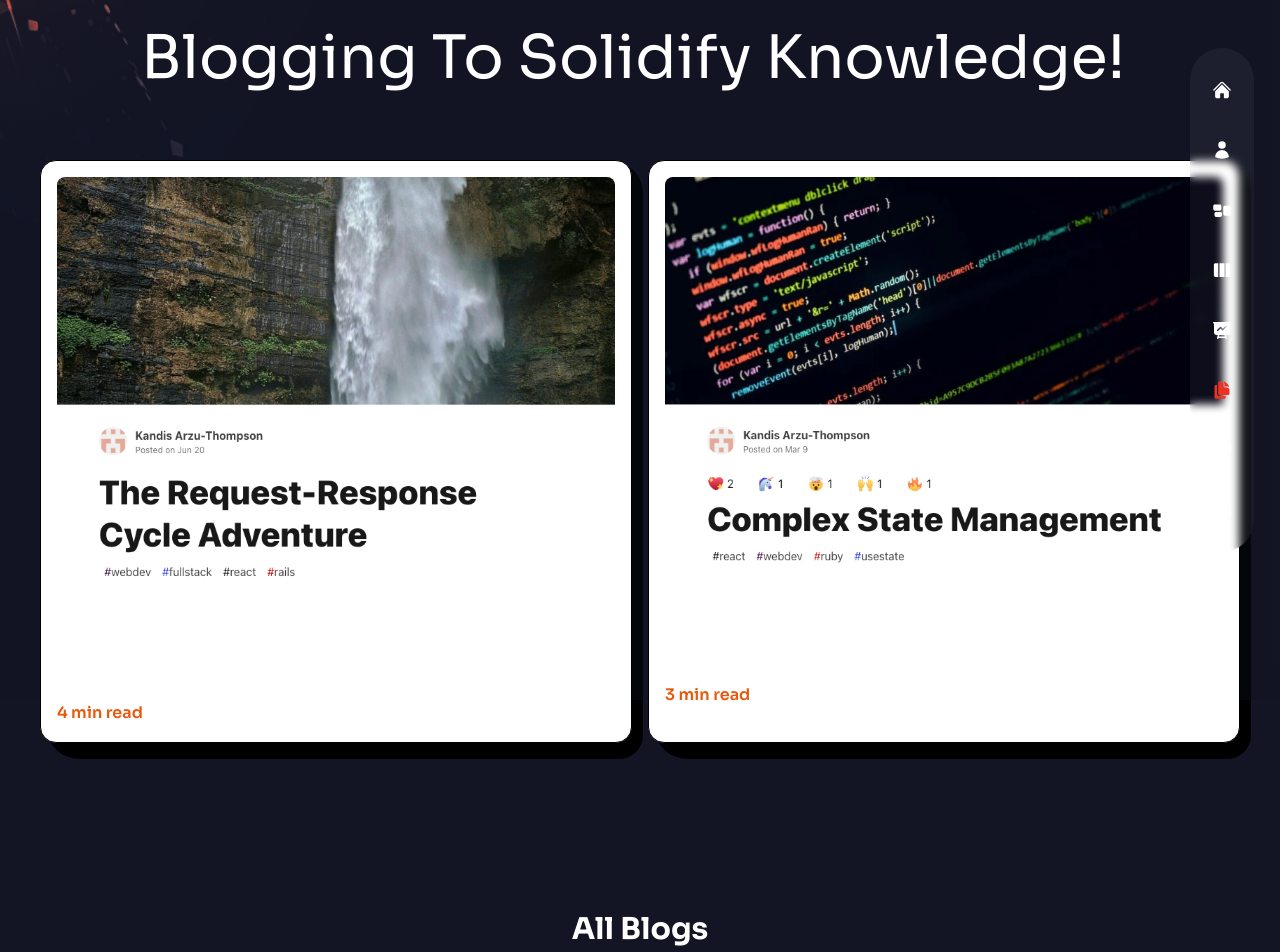
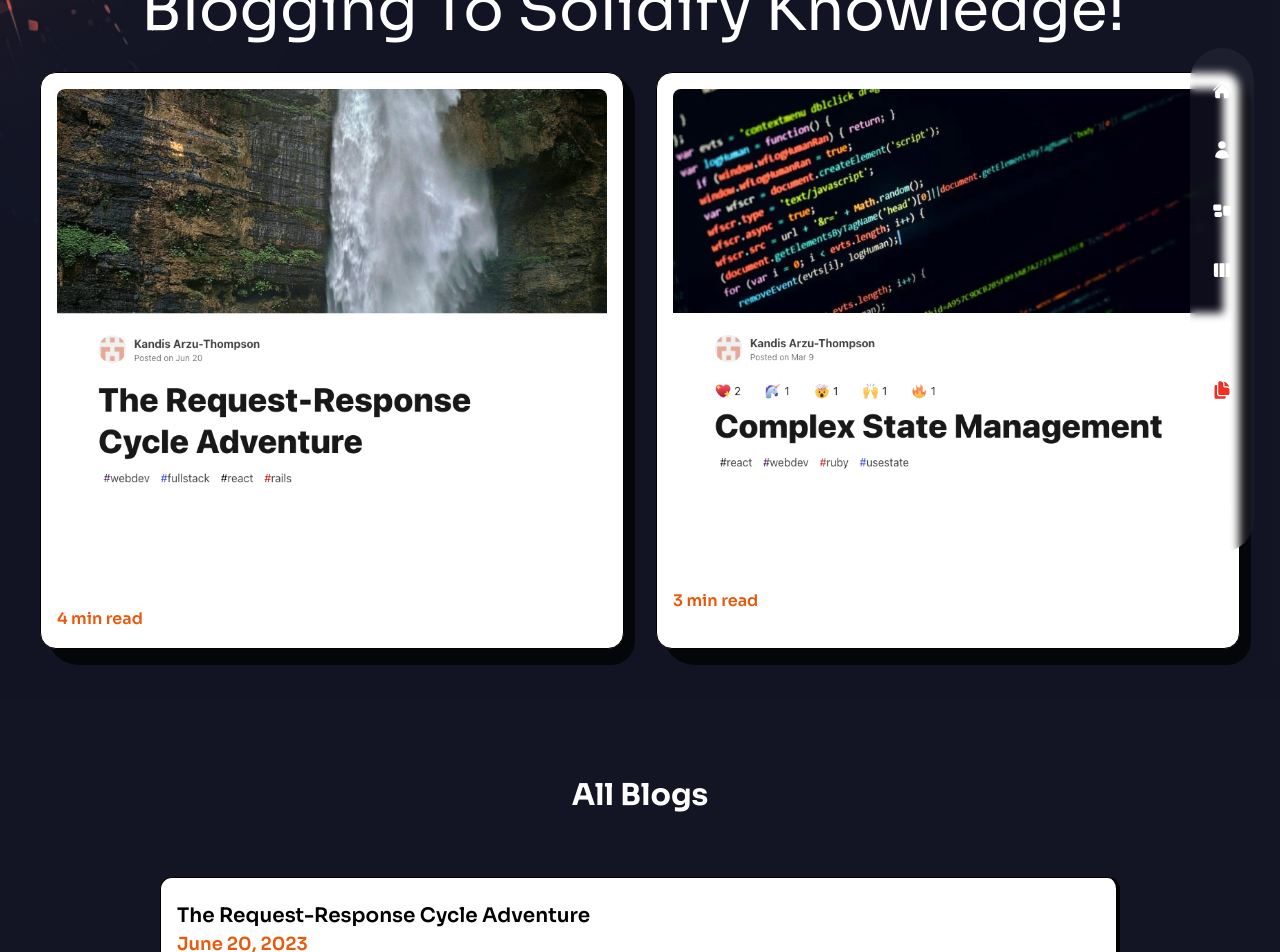
Before and after one commit to PhoenixMomof2/next_portfolio_kat, a Next.js app: page /blogs in a window 1280 px wide. Shown: the part 100-1052 px from the top of the page. Built offline with nearby package versions, Linux system fonts and the light colour scheme.

Commit message:
exploring layout options

```diff
--- a/app/blogs/page.tsx
+++ b/app/blogs/page.tsx
@@ -11,78 +11,63 @@ import blog3 from "../../public/blog3.png";
 import blog4 from "../../public/blog4.png";
 import blog5 from "../../public/blog5.png";
 import blog6 from "../../public/blog6.png";
-import { } from "typescript";
 
 const FramerImage = motion(Image);
 
-// const MovingImg: React.FC<{ title: string; img: StaticImageData; link: string; }> = ({
-//   title,
-//   img,
-//   link
-// }) => {
-//   const x = useMotionValue(0);
-//   const y = useMotionValue(0);
-//   const imgRef = useRef(null);
+const MovingImg: React.FC<{ title: string; img: StaticImageData; link: string; }> = ({
+  title,
+  img,
+  link
+}) => {
+  const x = useMotionValue(0);
+  const y = useMotionValue(0);
+  const imgRef = useRef<HTMLDivElement | null>(null);
 
-//   function handleMouse(event: any) {
-//     if (imgRef.current) imgRef.current.style.display = "inline-block";
-//     x.set(event.pageX);
-//     y.set(-150);
-//   }
+  function handleMouse(event: any) {
+    if (imgRef.current) imgRef.current.style.display = "inline-block";
+    x.set(event.pageX);
+    y.set(-150);
+  }
 
-//   function handleMouseLeave(event: any) {
-//     if (imgRef.current) imgRef.current.style.display = "none";
-//     x.set(0);
-//     y.set(0);
-//   }
+  function handleMouseLeave(event: any) {
+    if (imgRef.current) imgRef.current.style.display = "none";
+    x.set(0);
+    y.set(0);
+  }
 
-//   const divStyle = {
-//     x: x,
-//     y: y,
-//     initial: { opacity: 0 },
-//     whileInView: { opacity: 1, transition: { duration: 0.2 } }
-//   };
+  const divStyle = {
+    x: x,
+    y: y,
+    initial: { opacity: 0 },
+    whileInView: { opacity: 1, transition: { duration: 0.2 } }
+  };
 
-//   return (
-//     <Link
-//       href={link}
-//       target="_blank"
-//       onMouseMove={handleMouse}
-//       onMouseLeave={handleMouseLeave}
-//     >
-//       <h2 className="capitalize text-xl font-semibold hover:underline">
-//         {title}
-//       </h2>
-//       <motion.div
-//         style={divStyle}
-//         initial={{ opacity: 0 }}
-//         whileInView={{ opacity: 1, transition: { duration: 0.2 } }}
-//         ref={imgRef as any}
-//       >
-//         <Image
-//           src={img}
-//           alt={title}
-//           className="z-10 hidden absolute w-96 h-auto rounded-lg md:!hidden"
-//           priority
-//           sizes="(max-width: 768px) 100vw, (max-width: 1200px) 50vw, 50vw"
-//         />
-//       </motion.div>
-//       {/* <FramerImage
-//         style={divStyle}
-//         initial={{ opacity: 0 }}
-//         whileInView={{ opacity: 1, transition: { duration: 0.2 } }}
-//         ref={imgRef as any}
-//         src={img}
-//         alt={title}
-//         className="z-10 hidden absolute w-96 h-auto rounded-lg md:!hidden"
-//         priority
-//         sizes="(max-width: 768px) 100vw,
-//             (max-width: 1200px) 50vw,
-//             50vw"
-//       /> */}
-//     </Link>
-//   );
-// };
+  return (
+    <Link
+      href={link}
+      target="_blank"
+      onMouseMove={handleMouse}
+      onMouseLeave={handleMouseLeave}
+    >
+      <h2 className="capitalize text-xl font-semibold hover:underline">
+        {title}
+      </h2>
+      <FramerImage
+        style={divStyle}
+        initial={{ opacity: 0 }}
+        whileInView={{ opacity: 1, transition: { duration: 0.2 } }}
+        ref={imgRef as any}
+        src={img}
+        alt={title}
+        className="z-10 hidden absolute w-96 h-auto rounded-lg md:!hidden"
+        priority
+        sizes="(max-width: 768px) 100vw,
+            (max-width: 1200px) 50vw,
+            50vw"
+      />
+    </Link>
+  );
+};
 
 const Blog: React.FC<{ img: StaticImageData; title: string; date: string; link: string }> = ({
   img,
@@ -95,11 +80,11 @@ const Blog: React.FC<{ img: StaticImageData; title: string; date: string; link:
       initial={{ y: 200 }}
       whileInView={{ y: 0, transition: { duration: 0.5, ease: "easeInOut" } }}
       viewport={{ once: true }}
-      className="relative w-full p-4 py-6 my-2 rounded-xl flex items-center
+      className="relative w-[75%] p-4 py-6 my-2 rounded-xl flex
         justify-between bg-white text-black first:mt-0 border border-solid border-black
         border-r-4 border-b-4 dark:border-white dark:bg-black dark:text-white sm:flex-col"
     >
-      {/* <MovingImg title={title} img={img} link={link} /> */}
+      <MovingImg title={title} img={img} link={link} />
       <span className="text-orange-600 text-lg font-semibold pl-4 sm:self-start sm:pl-0 xs:text-sm">
         {date}
       </span>
@@ -147,12 +132,12 @@ const FeaturedBlog: React.FC<{ img: StaticImageData; title: string; time: string
 
 const BlogsPage: React.FC = () => {
   return (
-    <div className="h-full bg-primary/30 py-32 text-center xl:text-left">
+    <div className="h-full bg-primary/30 pt-20 text-center xl:text-left">
           <AnimatedText
             text="Blogging To Solidify Knowledge!"
             className="mb-16 lg:!text-6xl sm:mb-8 sm:!text-5xl xs:!text-3xl"
           />
-          <ul className="grid grid-cols-2 gap-4 p-10">
+          <ul className="grid grid-cols-2 gap-8 px-10">
             <FeaturedBlog
               img={blog6}
               title="The Request-Response Cycle Adventure"
--- a/app/components/Education.tsx
+++ b/app/components/Education.tsx
@@ -1,6 +1,32 @@
+'use client'
+
 import React, { useRef } from 'react'
 import { useScroll, motion } from "framer-motion"
-import LiIcon from './LiIcon'
+// import LiIcon from './LiIcon'
+
+const LiIcon: React.FC = () => {
+  const htmlReference = useRef<HTMLElement | null>(null);
+
+  const {scrollYProgress} = useScroll(
+    {
+      target: htmlReference,
+      offset: ["center end", "center center"]
+    }
+  )
+
+  return (
+    <figure className="absolute left-0 stroke-black dark:stroke-orange-300" ref={htmlReference}>
+      <svg className="-rotate-90 md:w-[60px] md:h-[60px] xs:w-[40px] xs:h-[40px]" width="75" height="75" viewBox="0 0 100 100">
+        <circle cx="75" cy="50" r="20" className="stroke-red-500 stroke-1 fill-none"/>
+        <motion.circle cx="75" cy="50" r="20" className="stroke-[5px] fill-white/90"
+        style={{
+          pathLength : scrollYProgress
+        }}/>
+        <circle cx="75" cy="50" r="10" className="animate-pulse stroke-1 fill-red-500"/>
+      </svg>
+    </figure>
+  )
+}
 
 interface DetailsProps {
   type: string;
@@ -59,7 +85,7 @@ const Education: React.FC = () => {
               />
               <Details
               type="Software Engineering Certificate"
-              time="June 2022-2023"
+              time="June 2022 - July 2023"
               place="Flatiron School"
               info="Completed an intensive software engineering program in full stack web development where I learned JavaScript, HTML, CSS, Ruby, React, Redux, PostgresSQL, Ruby, Rails, Sinatra, ActiveRecord, Git, Bootstrap and Tailwindcss. In addition, I regularly collaborated with cohort mates, contributing to the advancements and learning of myself and others on our journeys to become developers."
               />
--- a/app/components/Experience.tsx
+++ b/app/components/Experience.tsx
@@ -1,7 +1,31 @@
 import React, { useRef } from 'react'
 import { useScroll, motion } from "framer-motion"
-import LiIcon from './LiIcon'
+// import LiIcon from './LiIcon'
 
+
+const LiIcon: React.FC = () => {
+  const htmlReference = useRef<HTMLElement | null>(null);
+
+  const {scrollYProgress} = useScroll(
+    {
+      target: htmlReference,
+      offset: ["center end", "center center"]
+    }
+  )
+
+  return (
+    <figure className="absolute left-0 stroke-black dark:stroke-orange-300" ref={htmlReference}>
+      <svg className="-rotate-90 md:w-[60px] md:h-[60px] xs:w-[40px] xs:h-[40px]" width="75" height="75" viewBox="0 0 100 100">
+        <circle cx="75" cy="50" r="20" className="stroke-red-500 stroke-1 fill-none"/>
+        <motion.circle cx="75" cy="50" r="20" className="stroke-[5px] fill-white/90"
+        style={{
+          pathLength : scrollYProgress
+        }}/>
+        <circle cx="75" cy="50" r="10" className="animate-pulse stroke-1 fill-red-500"/>
+      </svg>
+    </figure>
+  )
+}
 interface DetailsProps {
   position: string;
   company: string;
--- a/app/globals.css
+++ b/app/globals.css
@@ -24,7 +24,7 @@
   }
 
   .page {
-    @apply w-full h-screen overflow-scroll;
+    @apply w-full h-screen overflow-auto;
   }
 
   .h1 {
--- a/app/layout.tsx
+++ b/app/layout.tsx
@@ -19,7 +19,7 @@ export default function RootLayout({ children }: RootLayoutProps) {
 
   return (
     <html lang="en">
-      <body className={`page text-white bg-primary bg-cover bg-no-repeat ${sora.variable} font-sora relative ${poppins.variable} font-poppins`} suppressHydrationWarning={true}>
+      <body className={`page text-white bg-primary  ${sora.variable} font-sora relative ${poppins.variable} font-poppins`} suppressHydrationWarning={true}>
         <Top_Left_Image />
         <Nav />
           {children}
--- a/app/page.tsx
+++ b/app/page.tsx
@@ -9,7 +9,7 @@ import ParticlesContainer from './components/ParticlesContainer'
 export default function Home() {
 
   return (
-      <div className="bg-primary/60 w-full">
+      <div className="bg-primary/60 w-full max-h-screen">
       {/* text */}
         <div className="w-full h-full bg-gradient-to-t from-primary/10 via-black/30 to-black/10">
           <ParticlesContainer />
```
